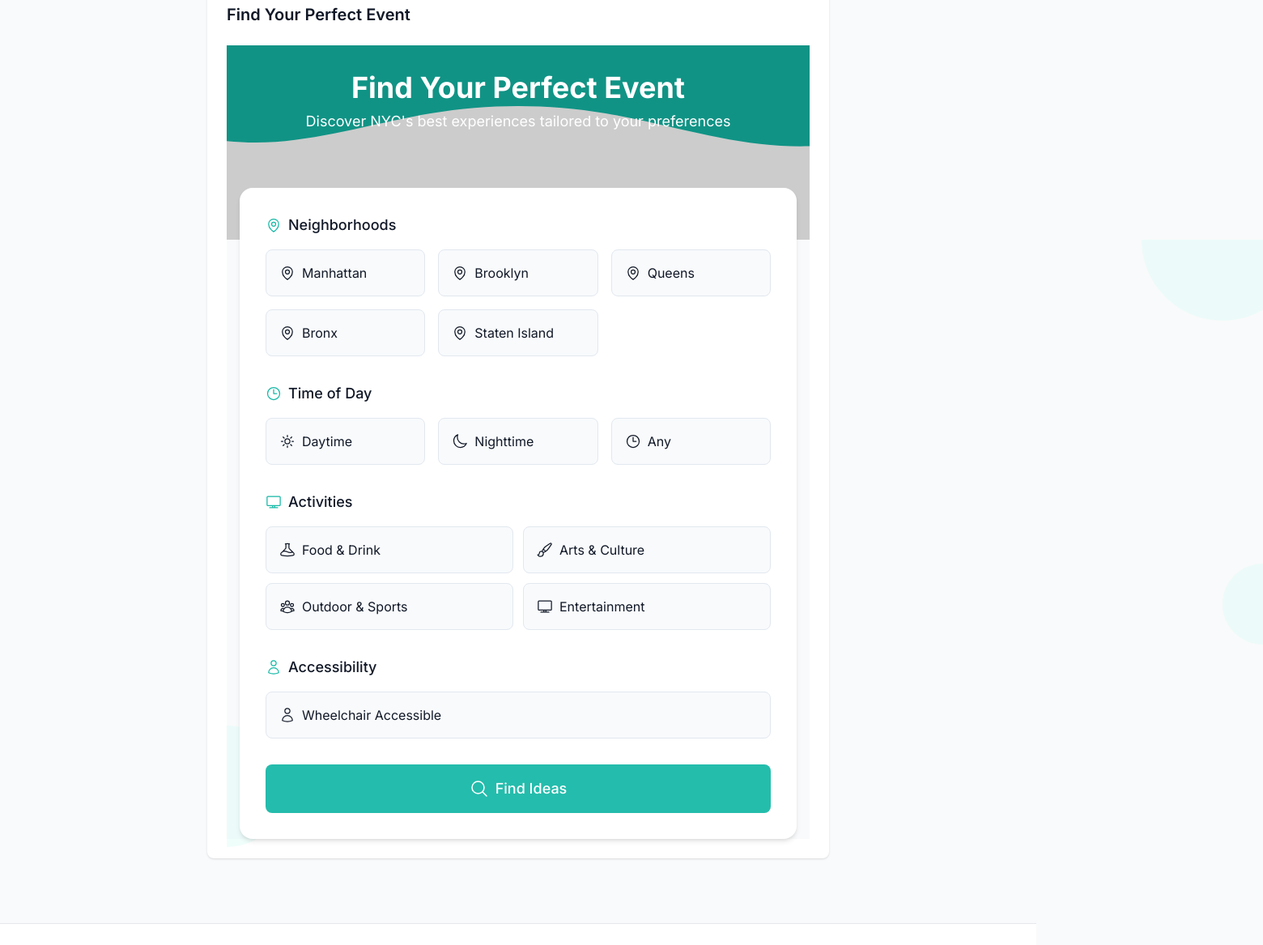
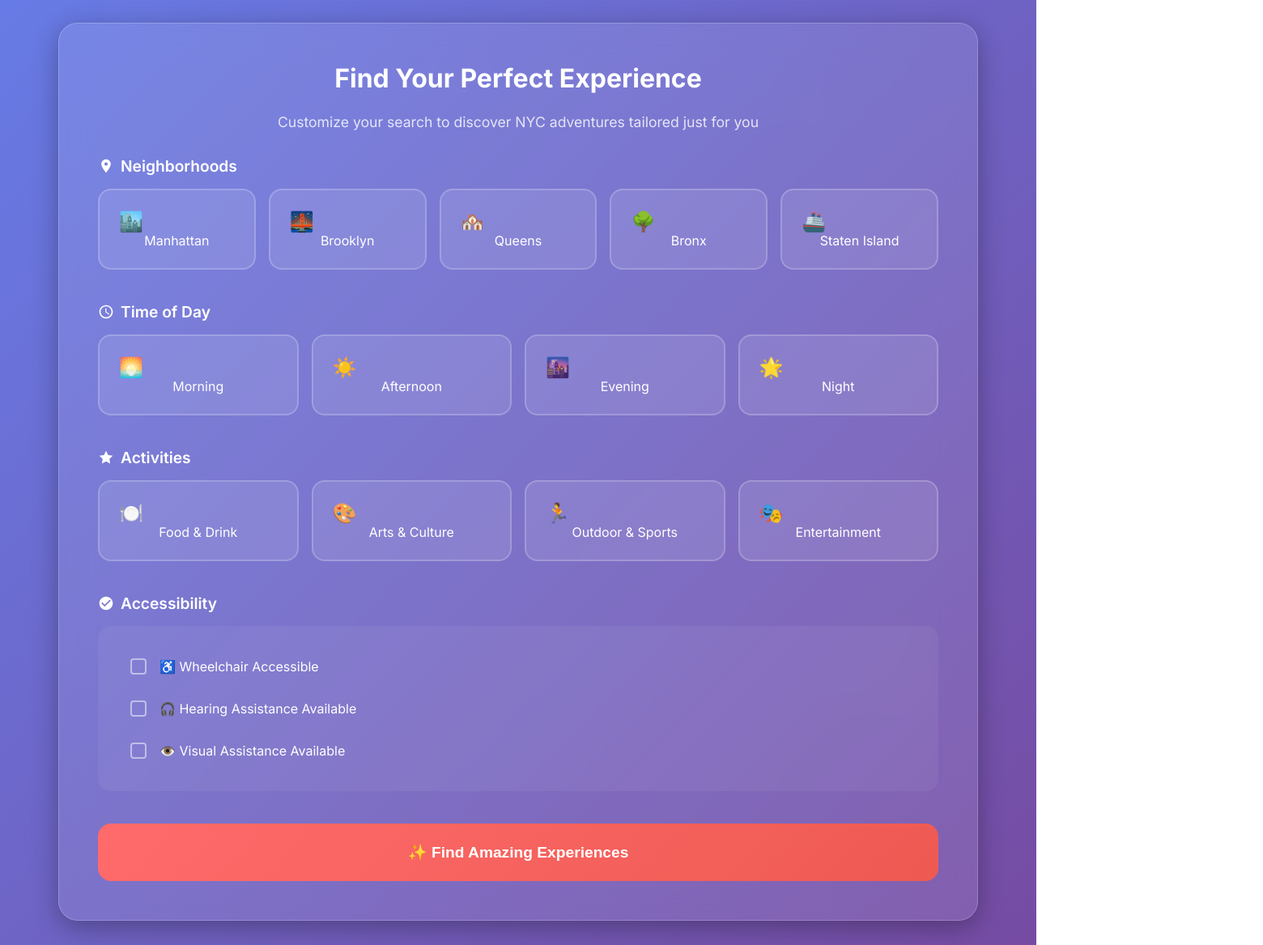
Before and after one commit to jimcbell/nyc-outtings, a React (Vite) app: page / in a window 1280 px wide. Shown: the part 160-1327 px from the top of the page at 81% size, 1560 px wide, since content can reach past the window. Built offline with nearby package versions, Linux system fonts and the light colour scheme.

Commit message:
Replaced initial page

```diff
--- a/src/App.tsx
+++ b/src/App.tsx
@@ -71,77 +71,137 @@ function App() {
   }
 
   return (
-    <div className="min-h-screen bg-gray-50">
-      <header className="bg-white shadow-sm">
-        <div className="max-w-7xl mx-auto px-4 sm:px-6 lg:px-8 py-6">
-          <div className="flex items-center justify-between">
-            <div>
-              <h1 className="text-3xl font-bold text-gray-900">NYC Outtings Finder</h1>
-              <p className="mt-1 text-sm text-gray-500">
-                Discover the perfect event in New York City
-              </p>
+    <>
+    <div className="bg-pattern">
+        <div className="floating-shape shape-1"></div>
+        <div className="floating-shape shape-2"></div>
+        <div className="floating-shape shape-3"></div>
     </div>
-            <div className="flex items-center">
-              <svg
-                className="h-8 w-8 text-primary-600"
-                fill="none"
-                stroke="currentColor"
-                viewBox="0 0 24 24"
-              >
-                <path
-                  strokeLinecap="round"
-                  strokeLinejoin="round"
-                  strokeWidth={2}
-                  d="M12 21.35l-1.45-1.32C5.4 15.36 2 12.28 2 8.5 2 5.42 4.42 3 7.5 3c1.74 0 3.41.81 4.5 2.09C13.09 3.81 14.76 3 16.5 3 19.58 3 22 5.42 22 8.5c0 3.78-3.4 6.86-8.55 11.54L12 21.35z"
-                />
+
+    <div className="container">
+        <div className="header">
+            <h1>NYC Outings Finder</h1>
+            <p>Discover the perfect events and experiences in the city that never sleeps</p>
+        </div>
+
+        <div className="form-container">
+            <h2 className="form-title">Find Your Perfect Experience</h2>
+            <p className="form-subtitle">Customize your search to discover NYC adventures tailored just for you</p>
+
+            <div className="form-section">
+                <div className="section-title">
+                    <svg className="section-icon" viewBox="0 0 24 24">
+                        <path d="M12 2C8.13 2 5 5.13 5 9c0 5.25 7 13 7 13s7-7.75 7-13c0-3.87-3.13-7-7-7zm0 9.5c-1.38 0-2.5-1.12-2.5-2.5s1.12-2.5 2.5-2.5 2.5 1.12 2.5 2.5-1.12 2.5-2.5 2.5z"/>
                     </svg>
+                    Neighborhoods
+                </div>
+                <div className="option-grid">
+                    <div className="option-card" data-option="manhattan">
+                        <div className="option-icon">🏙️</div>
+                        <div>Manhattan</div>
+                    </div>
+                    <div className="option-card" data-option="brooklyn">
+                        <div className="option-icon">🌉</div>
+                        <div>Brooklyn</div>
+                    </div>
+                    <div className="option-card" data-option="queens">
+                        <div className="option-icon">🏘️</div>
+                        <div>Queens</div>
+                    </div>
+                    <div className="option-card" data-option="bronx">
+                        <div className="option-icon">🌳</div>
+                        <div>Bronx</div>
+                    </div>
+                    <div className="option-card" data-option="staten-island">
+                        <div className="option-icon">🚢</div>
+                        <div>Staten Island</div>
                     </div>
                 </div>
             </div>
-      </header>
 
-      {/* Header Banner Ad */}
-      {googleAds && (
-        <div className="max-w-7xl mx-auto px-4 sm:px-6 lg:px-8 py-4">
-          <Ad slot="header-banner" format="horizontal" className="w-full" />
+            <div className="form-section">
+                <div className="section-title">
+                    <svg className="section-icon" viewBox="0 0 24 24">
+                        <path d="M12 2C6.5 2 2 6.5 2 12s4.5 10 10 10 10-4.5 10-10S17.5 2 12 2zM12 20c-4.41 0-8-3.59-8-8s3.59-8 8-8 8 3.59 8 8-3.59 8-8 8z"/>
+                        <path d="M12.5 7H11v6l5.25 3.15.75-1.23-4.5-2.67z"/>
+                    </svg>
+                    Time of Day
                 </div>
-      )}
-
-      <main className="mx-auto px-4 sm:px-6 lg:px-8 py-8">
-        {!showResults ? (
-          <div className="max-w-3xl mx-auto">
-            <div className="bg-white shadow sm:rounded-lg">
-              <div className="px-4 py-5 sm:p-6">
-                <h2 className="text-xl font-semibold text-gray-900 mb-6">
-                  Find Your Perfect Event
-                </h2>
-                <DateFinderForm onSubmit={handleFormSubmit} initialPreferences={preferences} />
+                <div className="option-grid">
+                    <div className="option-card" data-option="morning">
+                        <div className="option-icon">🌅</div>
+                        <div>Morning</div>
+                    </div>
+                    <div className="option-card" data-option="afternoon">
+                        <div className="option-icon">☀️</div>
+                        <div>Afternoon</div>
+                    </div>
+                    <div className="option-card" data-option="evening">
+                        <div className="option-icon">🌆</div>
+                        <div>Evening</div>
+                    </div>
+                    <div className="option-card" data-option="night">
+                        <div className="option-icon">🌟</div>
+                        <div>Night</div>
                     </div>
                 </div>
             </div>
-        ) : (
-          <div className="flex gap-8">
-            <div className="flex-1">
-              <ResultsView
-                preferences={preferences!}
-                onBack={handleBack}
-                filteredIdeas={filteredIdeas}
-              />
+
+            <div className="form-section">
+                <div className="section-title">
+                    <svg className="section-icon" viewBox="0 0 24 24">
+                        <path d="M12 2l3.09 6.26L22 9.27l-5 4.87 1.18 6.88L12 17.77l-6.18 3.25L7 14.14 2 9.27l6.91-1.01L12 2z"/>
+                    </svg>
+                    Activities
                 </div>
-            {/* Sidebar Ad (Desktop Only) */}
-            <div className="hidden lg:block w-72">
-              <Ad slot="sidebar" format="vertical" className="sticky top-8" />
+                <div className="option-grid">
+                    <div className="option-card" data-option="food">
+                        <div className="option-icon">🍽️</div>
+                        <div>Food & Drink</div>
+                    </div>
+                    <div className="option-card" data-option="culture">
+                        <div className="option-icon">🎨</div>
+                        <div>Arts & Culture</div>
+                    </div>
+                    <div className="option-card" data-option="outdoor">
+                        <div className="option-icon">🏃</div>
+                        <div>Outdoor & Sports</div>
+                    </div>
+                    <div className="option-card" data-option="entertainment">
+                        <div className="option-icon">🎭</div>
+                        <div>Entertainment</div>
                     </div>
                 </div>
-        )}
-      </main>
+            </div>
 
-      {/* Footer Banner Ad */}
-      {googleAds && (
-        <div className="max-w-7xl mx-auto px-4 sm:px-6 lg:px-8 py-4">
-          <Ad slot="footer-banner" format="horizontal" className="w-full" />
+            <div className="form-section">
+                <div className="section-title">
+                    <svg className="section-icon" viewBox="0 0 24 24">
+                        <path d="M12 2C6.48 2 2 6.48 2 12s4.48 10 10 10 10-4.48 10-10S17.52 2 12 2zm-2 15l-5-5 1.41-1.41L10 14.17l7.59-7.59L19 8l-9 9z"/>
+                    </svg>
+                    Accessibility
                 </div>
-      )}
+                <div className="accessibility-section">
+                    <div className="accessibility-option" data-option="wheelchair">
+                        <div className="checkbox"></div>
+                        <div>♿ Wheelchair Accessible</div>
+                    </div>
+                    <div className="accessibility-option" data-option="hearing">
+                        <div className="checkbox"></div>
+                        <div>🎧 Hearing Assistance Available</div>
+                    </div>
+                    <div className="accessibility-option" data-option="visual">
+                        <div className="checkbox"></div>
+                        <div>👁️ Visual Assistance Available</div>
+                    </div>
+                </div>
+            </div>
+
+            <button className="search-button pulse" onclick="searchEvents()">
+                <span>✨ Find Amazing Experiences</span>
+            </button>
+        </div>
+    </div>
 
       <footer className="bg-white border-t border-gray-200 mt-12">
         <div className="max-w-7xl mx-auto py-6 px-4 sm:px-6 lg:px-8">
@@ -150,7 +210,7 @@ function App() {
           </p>
         </div>
       </footer>
-    </div>
+    </>
   )
 }
 
--- a/src/index.css
+++ b/src/index.css
@@ -1,43 +1,330 @@
-@tailwind base;
-@tailwind components;
-@tailwind utilities;
+* {
+  margin: 0;
+  padding: 0;
+  box-sizing: border-box;
+}
 
-@layer base {
-  html {
-    font-family: "Inter", system-ui, sans-serif;
+body {
+  font-family: 'Inter', -apple-system, BlinkMacSystemFont, 'Segoe UI', Roboto, sans-serif;
+  background: linear-gradient(135deg, #667eea 0%, #764ba2 100%);
+  min-height: 100vh;
+  position: relative;
+  overflow-x: hidden;
+}
+
+/* Animated background elements */
+.bg-pattern {
+  position: absolute;
+  width: 100%;
+  height: 100%;
+  opacity: 0.1;
+  pointer-events: none;
+}
+
+.floating-shape {
+  position: absolute;
+  border-radius: 50%;
+  background: rgba(255, 255, 255, 0.1);
+  animation: float 6s ease-in-out infinite;
+}
+
+.shape-1 {
+  width: 80px;
+  height: 80px;
+  top: 10%;
+  left: 10%;
+  animation-delay: 0s;
+}
+
+.shape-2 {
+  width: 120px;
+  height: 120px;
+  top: 70%;
+  right: 10%;
+  animation-delay: 2s;
+}
+
+.shape-3 {
+  width: 60px;
+  height: 60px;
+  top: 20%;
+  right: 20%;
+  animation-delay: 4s;
+}
+
+@keyframes float {
+  0%, 100% { transform: translateY(0px) rotate(0deg); }
+  50% { transform: translateY(-20px) rotate(180deg); }
+}
+
+.container {
+  max-width: 1200px;
+  margin: 0 auto;
+  padding: 2rem;
+  position: relative;
+  z-index: 1;
+}
+
+.header {
+  text-align: center;
+  margin-bottom: 3rem;
+  color: white;
+}
+
+.header h1 {
+  font-size: 3.5rem;
+  font-weight: 800;
+  margin-bottom: 1rem;
+  text-shadow: 2px 2px 4px rgba(0,0,0,0.3);
+  animation: slideInDown 1s ease-out;
+}
+
+.header p {
+  font-size: 1.2rem;
+  opacity: 0.9;
+  animation: slideInUp 1s ease-out 0.2s both;
+}
+
+.form-container {
+  background: rgba(255, 255, 255, 0.1);
+  backdrop-filter: blur(20px);
+  border-radius: 24px;
+  padding: 3rem;
+  border: 1px solid rgba(255, 255, 255, 0.2);
+  box-shadow: 0 8px 32px rgba(0, 0, 0, 0.3);
+  animation: slideInUp 1s ease-out 0.4s both;
+  transition: all 0.3s ease;
+}
+
+.form-container:hover {
+  transform: translateY(-5px);
+  box-shadow: 0 12px 48px rgba(0, 0, 0, 0.4);
+}
+
+.form-title {
+  color: white;
+  font-size: 2rem;
+  font-weight: 700;
+  margin-bottom: 1.5rem;
+  text-align: center;
+}
+
+.form-subtitle {
+  color: rgba(255, 255, 255, 0.8);
+  text-align: center;
+  margin-bottom: 2rem;
+  font-size: 1.1rem;
+}
+
+.form-section {
+  margin-bottom: 2.5rem;
+}
+
+.section-title {
+  color: white;
+  font-size: 1.2rem;
+  font-weight: 600;
+  margin-bottom: 1rem;
+  display: flex;
+  align-items: center;
+  gap: 0.5rem;
+}
+
+.section-icon {
+  width: 20px;
+  height: 20px;
+  fill: currentColor;
+}
+
+.option-grid {
+  display: grid;
+  grid-template-columns: repeat(auto-fit, minmax(150px, 1fr));
+  gap: 1rem;
+}
+
+.option-card {
+  background: rgba(255, 255, 255, 0.1);
+  border: 2px solid rgba(255, 255, 255, 0.2);
+  border-radius: 16px;
+  padding: 1.5rem;
+  text-align: center;
+  color: white;
+  cursor: pointer;
+  transition: all 0.3s ease;
+  position: relative;
+  overflow: hidden;
+}
+
+.option-card:hover {
+  transform: translateY(-3px);
+  border-color: rgba(255, 255, 255, 0.4);
+  background: rgba(255, 255, 255, 0.2);
+}
+
+.option-card.selected {
+  background: rgba(255, 255, 255, 0.3);
+  border-color: #ffd700;
+  box-shadow: 0 4px 16px rgba(255, 215, 0, 0.3);
+}
+
+.option-card::before {
+  content: '';
+  position: absolute;
+  top: 0;
+  left: -100%;
+  width: 100%;
+  height: 100%;
+  background: linear-gradient(90deg, transparent, rgba(255, 255, 255, 0.1), transparent);
+  transition: left 0.5s ease;
+}
+
+.option-card:hover::before {
+  left: 100%;
+}
+
+.option-icon {
+  font-size: 1.5rem;
+  margin-bottom: 0.5rem;
+}
+
+.accessibility-section {
+  background: rgba(255, 255, 255, 0.05);
+  border-radius: 16px;
+  padding: 1.5rem;
+  margin-bottom: 2rem;
+}
+
+.accessibility-option {
+  display: flex;
+  align-items: center;
+  gap: 1rem;
+  padding: 1rem;
+  border-radius: 12px;
+  color: white;
+  cursor: pointer;
+  transition: all 0.3s ease;
+}
+
+.accessibility-option:hover {
+  background: rgba(255, 255, 255, 0.1);
+}
+
+.accessibility-option.selected {
+  background: rgba(255, 255, 255, 0.15);
+}
+
+.checkbox {
+  width: 20px;
+  height: 20px;
+  border: 2px solid rgba(255, 255, 255, 0.5);
+  border-radius: 4px;
+  position: relative;
+  transition: all 0.3s ease;
+}
+
+.checkbox.checked {
+  background: #ffd700;
+  border-color: #ffd700;
+}
+
+.checkbox.checked::after {
+  content: '✓';
+  position: absolute;
+  top: 50%;
+  left: 50%;
+  transform: translate(-50%, -50%);
+  color: black;
+  font-weight: bold;
+}
+
+.search-button {
+  width: 100%;
+  background: linear-gradient(135deg, #ff6b6b, #ee5a52);
+  color: white;
+  border: none;
+  padding: 1.5rem;
+  border-radius: 16px;
+  font-size: 1.2rem;
+  font-weight: 600;
+  cursor: pointer;
+  transition: all 0.3s ease;
+  position: relative;
+  overflow: hidden;
+}
+
+.search-button:hover {
+  transform: translateY(-2px);
+  box-shadow: 0 8px 24px rgba(255, 107, 107, 0.4);
+}
+
+.search-button:active {
+  transform: translateY(0);
+}
+
+.search-button::before {
+  content: '';
+  position: absolute;
+  top: 0;
+  left: -100%;
+  width: 100%;
+  height: 100%;
+  background: linear-gradient(90deg, transparent, rgba(255, 255, 255, 0.2), transparent);
+  transition: left 0.5s ease;
+}
+
+.search-button:hover::before {
+  left: 100%;
+}
+
+@keyframes slideInDown {
+  from {
+      opacity: 0;
+      transform: translateY(-30px);
   }
-  body {
-    @apply bg-gray-50 text-gray-900;
+  to {
+      opacity: 1;
+      transform: translateY(0);
   }
 }
 
-@layer components {
-  .btn {
-    @apply px-4 py-2 rounded-md font-medium transition-colors duration-200 focus:outline-none focus:ring-2 focus:ring-offset-2;
+@keyframes slideInUp {
+  from {
+      opacity: 0;
+      transform: translateY(30px);
   }
-  .btn-primary {
-    @apply bg-primary-600 text-white hover:bg-primary-700 focus:ring-primary-500;
+  to {
+      opacity: 1;
+      transform: translateY(0);
   }
-  .input {
-    @apply w-full px-3 py-2 border border-gray-300 rounded-md shadow-sm focus:outline-none focus:ring-2 focus:ring-primary-500 focus:border-transparent;
+}
+
+@media (max-width: 768px) {
+  .header h1 {
+      font-size: 2.5rem;
   }
-  .label {
-    @apply block text-sm font-medium text-gray-700 mb-1;
+
+  .form-container {
+      padding: 2rem;
   }
-  .checkbox {
-    @apply h-4 w-4 text-primary-600 focus:ring-primary-500 border-gray-300 rounded;
+
+  .option-grid {
+      grid-template-columns: 1fr;
   }
-  .checkbox-label {
-    @apply ml-2 text-sm text-gray-700;
+}
+
+.pulse {
+  animation: pulse 2s infinite;
+}
+
+@keyframes pulse {
+  0% {
+      box-shadow: 0 0 0 0 rgba(255, 255, 255, 0.7);
   }
-  .form-section {
-    @apply space-y-4 bg-white p-6 rounded-lg shadow-sm;
+  70% {
+      box-shadow: 0 0 0 10px rgba(255, 255, 255, 0);
   }
-  .form-section-title {
-    @apply text-lg font-medium text-gray-900 mb-4;
-  }
-  .icon {
-    @apply h-5 w-5 text-gray-500;
+  100% {
+      box-shadow: 0 0 0 0 rgba(255, 255, 255, 0);
   }
 }
 
```
Lines whose indentation alone changed are shown as unchanged.
